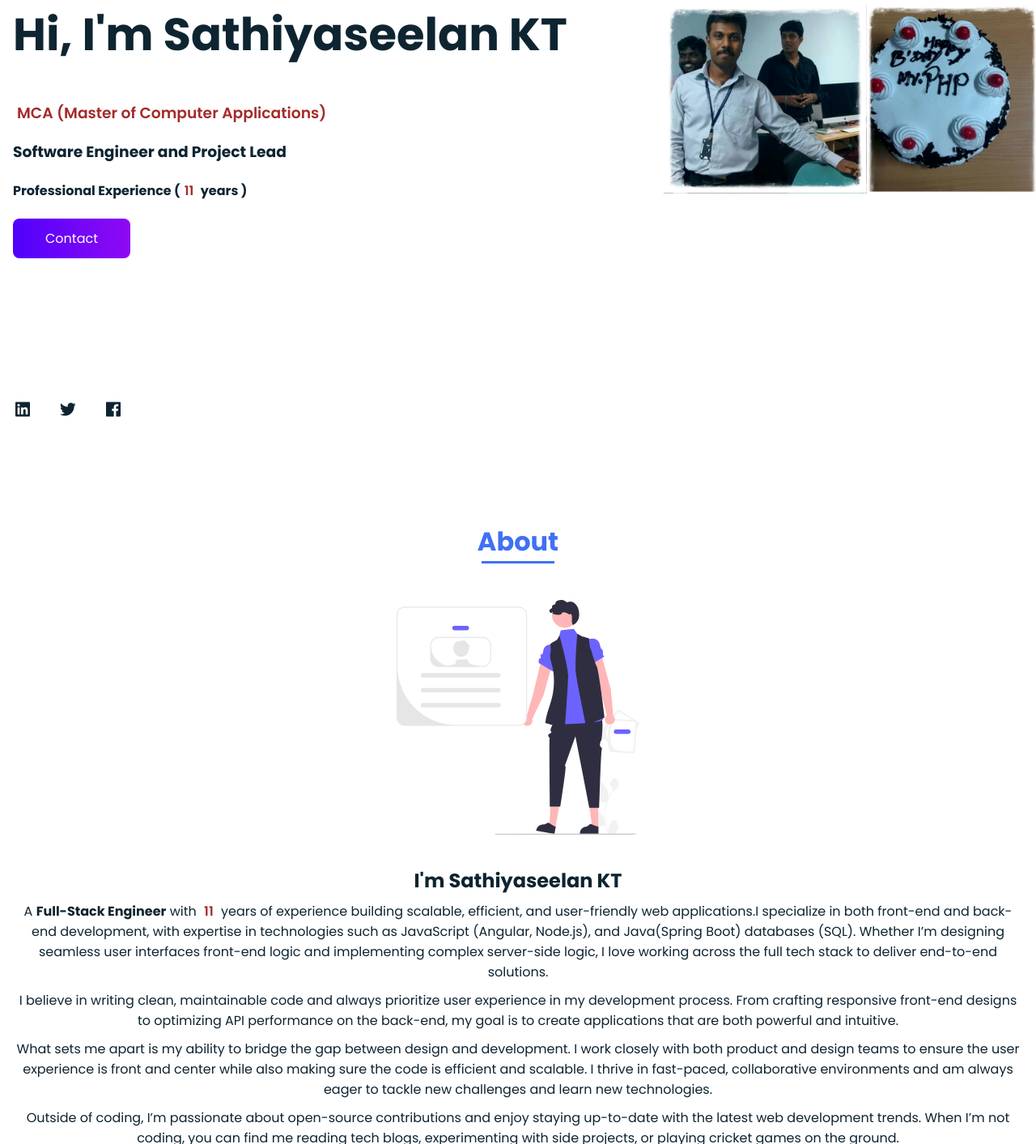
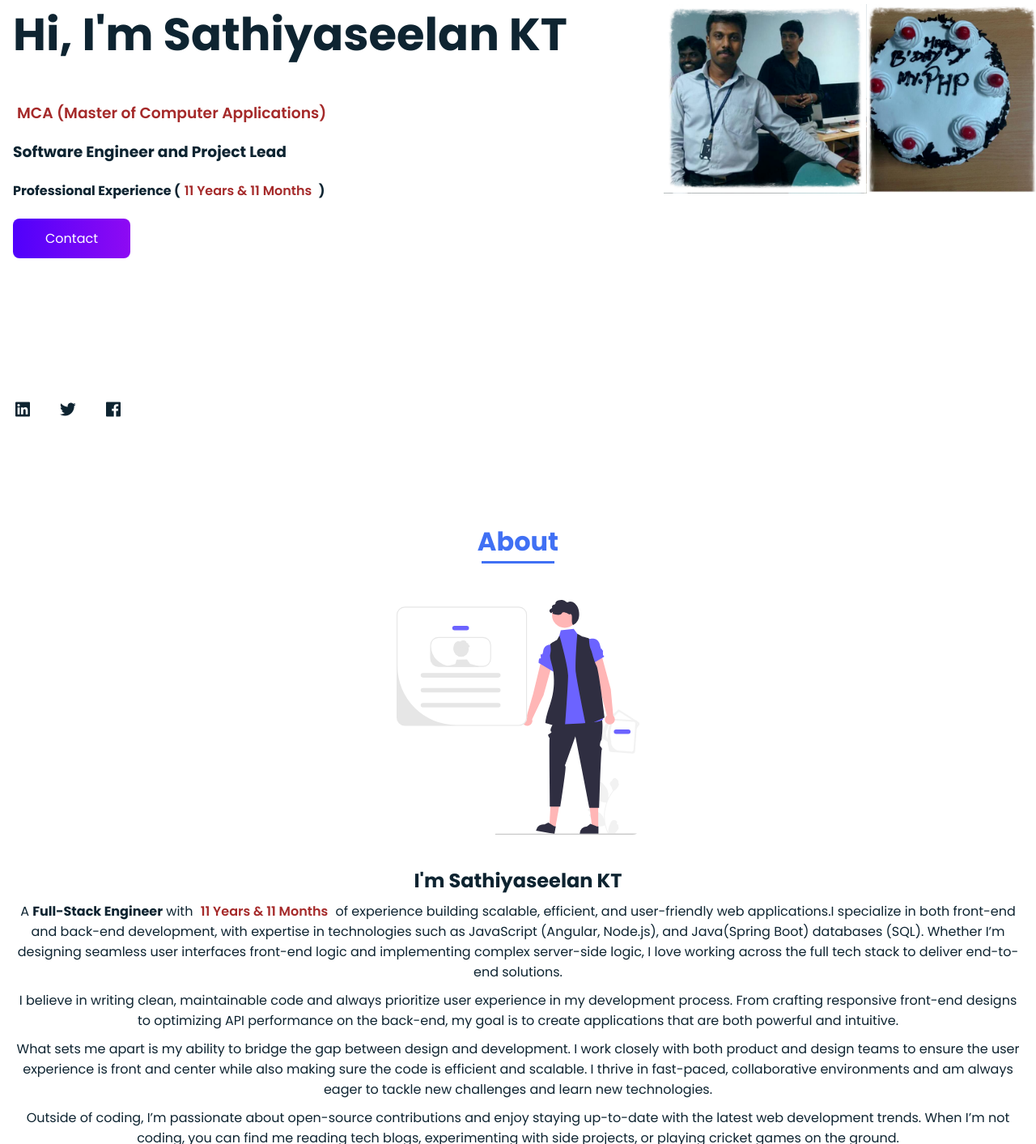
Before and after one commit to sathiyaseelankt123/sathiyaseelankt, a plain HTML site: page index.html in a window 1280 px wide. Shown: the part 155-1568 px from the top of the page at 81% size. Drawn offline with nearby package versions, Linux system fonts and the light colour scheme.

Commit message:
changed the experience formats

```diff
--- a/index.html
+++ b/index.html
@@ -41,16 +41,18 @@
                 <h2 class="home_title" data-aos="fade-up" data-aos-delay="200">
                     <span>Hi,</span><span class="home_title-clor"> I'm Sathiyaseelan KT</span>
                 </h2>
-                <h3 style="color:brown;font-weight: 600;padding-left: 5px; padding-right: 5px;"><span>MCA (Master of Computer Applications)</span></h3>
+                <h3 style="color:brown;font-weight: 600;padding-left: 5px; padding-right: 5px;"><span>MCA (Master of
+                        Computer Applications)</span></h3>
                 <h3 data-aos="fade-down" data-aos-delay="300">Software Engineer and Project Lead</h3>
                 <h4 data-aos="fade-left" data-aos-delay="300" class="subtitle1">
                     Professional Experience (<span id="experienceCount"
                         style="color:brown;font-weight: 600;padding-left: 5px; padding-right: 5px;"></span>
-                    years )</h4>
+                    )</h4>
                 <a href="#contact" class="button">Contact</a>
             </div>
             <div class="home_social">
-                <a href="#" class="home_social-icon" data-aos="fade-down" data-aos-delay="50">
+                <a href="https://www.linkedin.com/in/sathiyaseelan-kt-03408270" target="_blank" class="home_social-icon"
+                    data-aos="fade-down" data-aos-delay="50">
 
                     <i class='bx bxl-linkedin-square'></i>
                 </a>
@@ -167,11 +169,12 @@
                     </h2>
                     <p class="about_text">
                         A <b>Full-Stack Engineer</b> with <span id="experienceCount1"
-                            style="color:brown;font-weight: 600;padding-left: 5px; padding-right: 5px;"></span> years of
+                            style="color:brown;font-weight: 600;padding-left: 5px; padding-right: 5px;"></span> of
                         experience building scalable, efficient, and
                         user-friendly web applications.I specialize in both front-end and back-end development, with
                         expertise in technologies such as JavaScript (Angular, Node.js), and Java(Spring Boot)
-                        databases (SQL). Whether I’m designing seamless user interfaces front-end logic and implementing complex
+                        databases (SQL). Whether I’m designing seamless user interfaces front-end logic and implementing
+                        complex
                         server-side logic, I love working across the full tech stack to deliver end-to-end solutions.
                     </p>
                     <p style="margin-top: 10px;">I believe in writing clean, maintainable code and always prioritize
@@ -185,7 +188,8 @@
                         new technologies.</p>
                     <p style="margin-top: 10px;">Outside of coding, I’m passionate about open-source contributions and
                         enjoy staying up-to-date with the latest web development trends. When I’m not coding, you can
-                        find me reading tech blogs, experimenting with side projects, or playing cricket games on the ground.</p>
+                        find me reading tech blogs, experimenting with side projects, or playing cricket games on the
+                        ground.</p>
                 </div>
             </div>
         </section>
@@ -512,10 +516,12 @@
             <h2 class="section-title" data-aos="fade-down" data-aos-delay="250">Contact</h2>
             <div class="contact_container bd_grid" data-aos="fade-down" data-aos-delay="350">
                 <form action="#" class="contact_form">
-                    <input type="text" placeholder="To: sathiyaseelankt@gmail.com" id="myemail" class="control_input" disabled>
+                    <input type="text" placeholder="To: sathiyaseelankt@gmail.com" id="myemail" class="control_input"
+                        disabled>
                     <input type="text" placeholder="Your Name" id="name" class="control_input">
                     <input type="email" placeholder="Your Email" id="email" class="control_input">
-                    <textarea name="" id="" cols="0" rows="10" class="control_input" placeholder="Your Message"></textarea>
+                    <textarea name="" id="" cols="0" rows="10" class="control_input"
+                        placeholder="Your Message"></textarea>
                     <input type="button" value="Send" class="control_button button">
                 </form>
             </div>
@@ -560,7 +566,7 @@
                     <i class='bx bxl-twitter'></i>
                 </a>
 
-                <a href="#" class="footer_icon">
+                <a href="https://www.linkedin.com/in/sathiyaseelan-kt-03408270" target="_blank" class="footer_icon">
                     <i class='bx bxl-linkedin-square'></i>
                 </a>
 
--- a/js/main.js
+++ b/js/main.js
@@ -26,6 +26,8 @@ function linkAction() {
 navLink.forEach(n => n.addEventListener('click', linkAction))
 
 var enteredDate = "2012/12/10";
+const period = new Date(new Date().getTime() - new Date(enteredDate).getTime())
 var years = new Date(new Date() - new Date(enteredDate)).getFullYear() - 1970;
-document.getElementById('experienceCount').innerText = years;
-document.getElementById('experienceCount1').innerText = years;
+const months = period.getMonth();
+document.getElementById('experienceCount').innerText = years + " Years & " + months + " Months";
+document.getElementById('experienceCount1').innerText = years + " Years & " + months + " Months";
```
